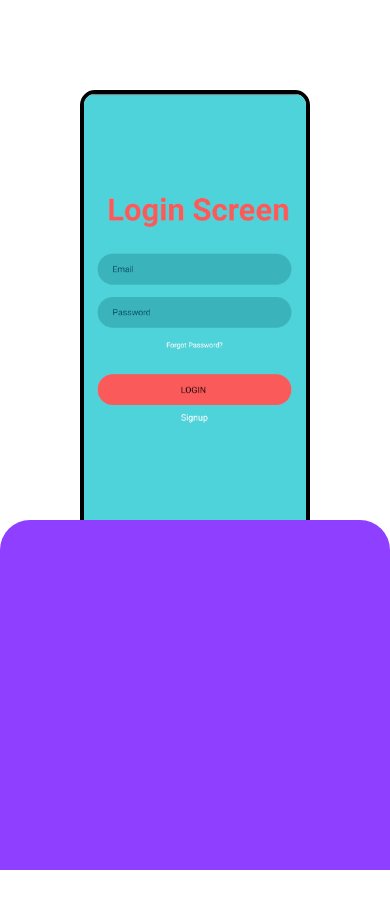
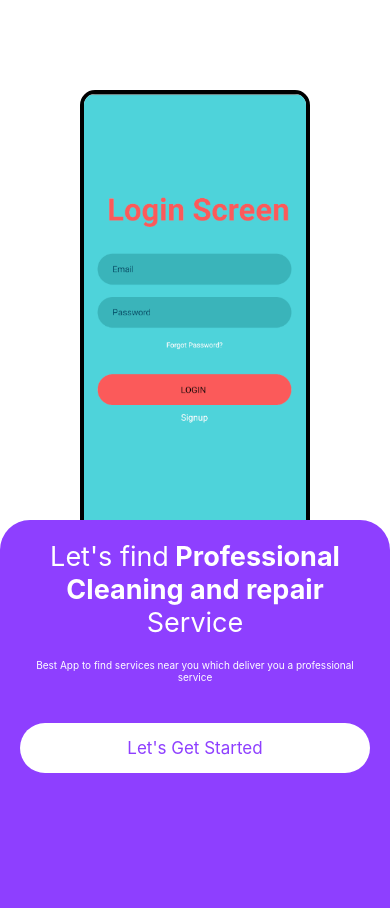
Before and after one commit to j-daggs/home-service-app, a React Native app: screen / in a window 390 px wide. Shown: the top 908 px of the page. Before the commit the page ends 870 px from the top, so only its background shows below. Built offline with nearby package versions, Linux system fonts and the light colour scheme.

Commit message:
lets get started page

```diff
--- a/App/Screens/LoginScreen/Login.jsx
+++ b/App/Screens/LoginScreen/Login.jsx
@@ -1,4 +1,4 @@
-import { View, Text, Image, StyleSheet } from 'react-native'
+import { View, Text, Image, StyleSheet, TouchableOpacity } from 'react-native'
 import React from 'react'
 import Colors from '../../Utils/Colors'
 
@@ -9,6 +9,16 @@ export default function Login() {
         style={styles.loginImage}
       />
       <View style={styles.subContainer}>
+        <Text style={{fontSize:27,color:Colors.WHITE,textAlign:'center'}}>
+            Let's find
+            <Text style={{fontWeight:'bold'}}> Professional Cleaning and repair
+            </Text> Service
+        </Text>
+        <Text style={{fontSize:10,color:Colors.WHITE,textAlign:'center',marginTop:20}}>Best App to find services near you which deliver you a professional service</Text>
+
+        <TouchableOpacity style={styles.button} onPress={()=>console.log("Button Pressed")}>
+            <Text style={{textAlign:'center',fontSize:17,color:Colors.PRIMARY}}>Let's Get Started</Text>
+        </TouchableOpacity>
 
       </View>
     </View>
@@ -30,6 +40,14 @@ const styles = StyleSheet.create({
         height:'70%',
         marginTop:-20,
         borderTopLeftRadius:30,
-        borderTopRightRadius:30
+        borderTopRightRadius:30,
+        padding: 20
+
+    },
+    button:{
+        padding:15,
+        backgroundColor:Colors.WHITE,
+        borderRadius:99,
+        marginTop:40
     }
 })
--- a/App/Utils/Colors.js
+++ b/App/Utils/Colors.js
@@ -1,4 +1,5 @@
 export default{
-    BLACK:'#00000',
-    PRIMARY:'#8E3FFF'
+    BLACK:'#000000',
+    PRIMARY:'#8E3FFF',
+    WHITE:'#ffffff'
 }
```
